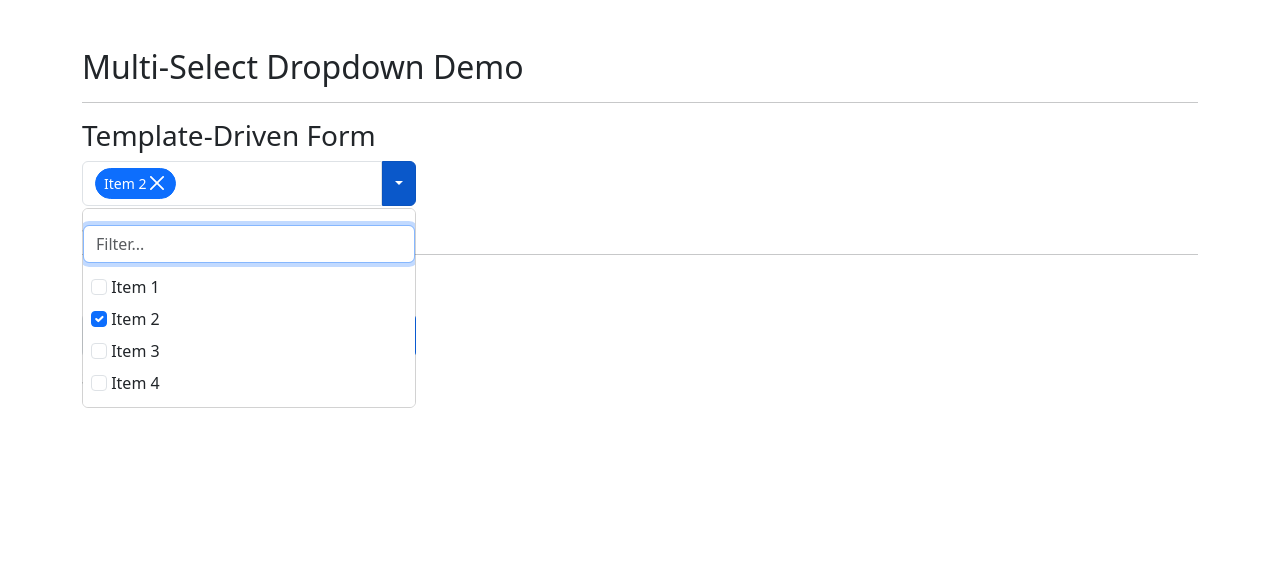
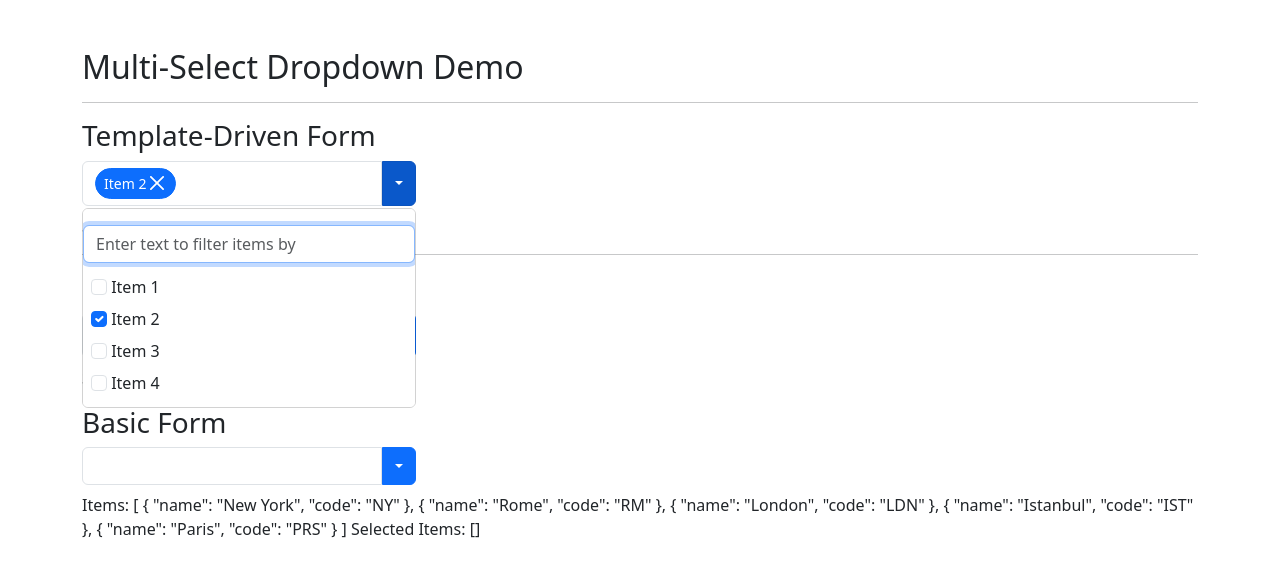
Before and after one commit to rmcclell/angular-multiselect-dropdown, an Angular app: page / in a window 1280 px wide. Both pictures are taken after a click on the button 399 px from the left and 183 px from the top of the page. Shown: the top 576 px of the page. Built offline with nearby package versions, Linux system fonts and the light colour scheme.

Commit message:
Incremental Commit

```diff
--- a/src/app/app.component.html
+++ b/src/app/app.component.html
@@ -6,7 +6,7 @@
   <h3>Template-Driven Form</h3>
   <form #templateForm="ngForm">
     <app-multi-select-dropdown
-      [items]="allItems"
+      [options]="allItems"
       ariaLabel="Template Form Expand/Collapse"
       [(ngModel)]="selectedItemsTemplate"
       name="selectedItemsTemplate">
@@ -21,7 +21,7 @@
   <h3>Reactive Form</h3>
   <form [formGroup]="reactiveForm">
     <app-multi-select-dropdown
-      [items]="allItems"
+      [options]="allItems"
       ariaLabel="Reactive Form Expand/Collapse"
       formControlName="selectedItems">
     </app-multi-select-dropdown>
@@ -29,4 +29,22 @@
       Selected Items: {{ reactiveForm.get('selectedItems')?.value | json }}
     </p>
   </form>
+
+  <h3>Basic Form</h3>
+  <form #basicTemplateForm="ngForm">
+    <app-multi-select-dropdown
+      [options]="cities"
+      ariaLabel="Reactive Form Expand/Collapse"
+      [(ngModel)]="selectedCities"
+      optionLabel="name"
+      optionValue="code"
+      name="selectedCities"
+      >
+    </app-multi-select-dropdown>
+    <p class="mt-2">
+      Items: {{ cities | json }}
+      Selected Items: {{ selectedCities | json }}
+    </p>
+  </form>
+
 </div>
--- a/src/app/app.component.ts
+++ b/src/app/app.component.ts
@@ -4,6 +4,11 @@ import { JsonPipe } from '@angular/common';
 
 // Import your standalone component
 import { MultiSelectDropdownComponent } from './multi-select-dropdown/multi-select-dropdown.component';
+
+interface City {
+    name: string,
+    code: string
+}
 
 @Component({
   selector: 'app-root',
@@ -21,6 +26,16 @@ import { MultiSelectDropdownComponent } from './multi-select-dropdown/multi-sele
 export class AppComponent {
   public allItems = ['Item 1', 'Item 2', 'Item 3', 'Item 4', 'Item 5'];
 
+  public cities: City[] = [
+      {name: 'New York', code: 'NY'},
+      {name: 'Rome', code: 'RM'},
+      {name: 'London', code: 'LDN'},
+      {name: 'Istanbul', code: 'IST'},
+      {name: 'Paris', code: 'PRS'}
+  ];
+
+  public selectedCities: City[] = [];
+
   // For Template-Driven Forms
   public selectedItemsTemplate: string[] = ['Item 2'];
 
--- a/src/app/multi-select-dropdown/multi-select-dropdown.component.html
+++ b/src/app/multi-select-dropdown/multi-select-dropdown.component.html
@@ -6,7 +6,7 @@
       <button type="button"
         class="btn btn-sm btn-primary rounded-pill d-flex justify-content-between align-items-center"
         (click)="unSelectItemLabel(i)" aria-label="Close">
-        {{ selectedItem }}
+        {{ getLabel(selectedItem) }}
         <div class="btn-close"></div>
       </button>
     </ng-container>
@@ -21,14 +21,14 @@
       [attr.aria-expanded]="isOpen()">
     </button>
     <div class="dropdown-menu dropdown-menu-end" style="width: 334px" [class.show]="isOpen()">
-      <input #filterInput type="text" class="form-control m-2" placeholder="Filter..." autocomplete="off"
+      <input #filterInput type="text" class="form-control m-2" [placeholder]="filterPlaceHolder" autocomplete="off"
         spellcheck="false" [value]="filterText()" (input)="onFilterChange($event)" name="filterText"
         aria-label="Filter items" />
       @for (item of filteredItems(); track item; let i = $index) {
       <a #dropdownItem class="dropdown-item" href="javascript:;" (click)="toggleItem(item)" role="option"
         [id]="'ms-item-' + i" [attr.aria-selected]="isSelected(item)" [class.keyboard-active]="i === activeIndex()">
         <input type="checkbox" [checked]="isSelected(item)" [value]="isSelected(item)" class="form-check-input"
-          tabindex="-1" /> {{ item }}
+          tabindex="-1" /> {{ getLabel(item) }}
       </a>
       }@empty {
       <div class="alert alert-info m-2" role="alert">
--- a/src/app/multi-select-dropdown/multi-select-dropdown.component.ts
+++ b/src/app/multi-select-dropdown/multi-select-dropdown.component.ts
@@ -18,11 +18,15 @@ import { CommonModule } from '@angular/common';
 })
 export class MultiSelectDropdownComponent implements ControlValueAccessor {
   // Use signal-based inputs
-  @Input() items: string[] = [];
+  @Input() options: string[] | any[] = [];
   @Input() placeholder = 'Select Items';
   @Input() ariaLabel = 'Select Items';
   @Input() display: 'chip' | 'comma' = 'chip';
   @Input() emptyFilterMessage: string = 'No items found.';
+  @Input() filterPlaceHolder: string = 'Enter text to filter items by';
+  @Input() variant: 'outlined' | 'filled' = 'filled';
+  @Input() optionLabel: string | null = null;
+  @Input() optionValue: string | null = null;
 
   @ViewChildren('dropdownItem') itemElements!: QueryList<ElementRef<HTMLAnchorElement>>;
   @ViewChildren('filterInput') filterInput!: QueryList<ElementRef<HTMLInputElement>>;
@@ -37,8 +41,13 @@ export class MultiSelectDropdownComponent implements ControlValueAccessor {
 
   public filteredItems = computed(() => {
     const filter = this.filterText().toLowerCase();
-    return this.items.filter((item) => item.toLowerCase().includes(filter));
+    return this.options.filter((item) => this.getFilterValue(item).toLowerCase().includes(filter));
   });
+
+  getFilterValue(item: any): string {
+    console.log(item);
+    return typeof(item) === 'object' && this.optionLabel !== null && item[this.optionLabel] ? item[this.optionLabel] : item;
+  }
 
   // The display text is a computed signal
   public selectedItemsText = computed(() => {
@@ -97,6 +106,14 @@ export class MultiSelectDropdownComponent implements ControlValueAccessor {
 
   registerOnTouched(fn: () => void): void {
     this.onTouched = fn;
+  }
+
+  getLabel(item: any): string {
+    return typeof(item) === 'object' && this.optionLabel !== null && item[this.optionLabel] ? item[this.optionLabel] : item;
+  }
+
+  getValue(item: any): string {
+    return typeof(item) === 'object' && this.optionValue !== null && item[this.optionValue] ? item[this.optionValue] : item;
   }
 
   // --- Keyboard Event Handling ---
```
